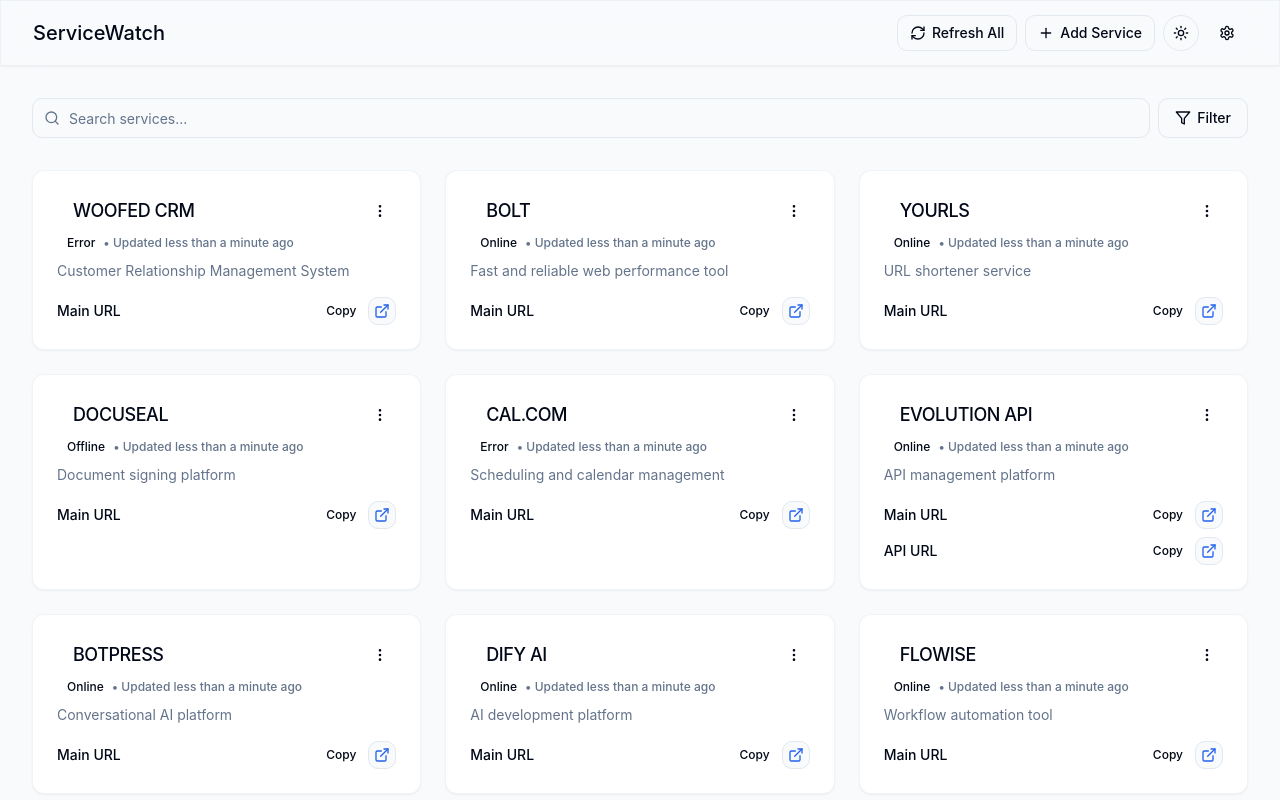
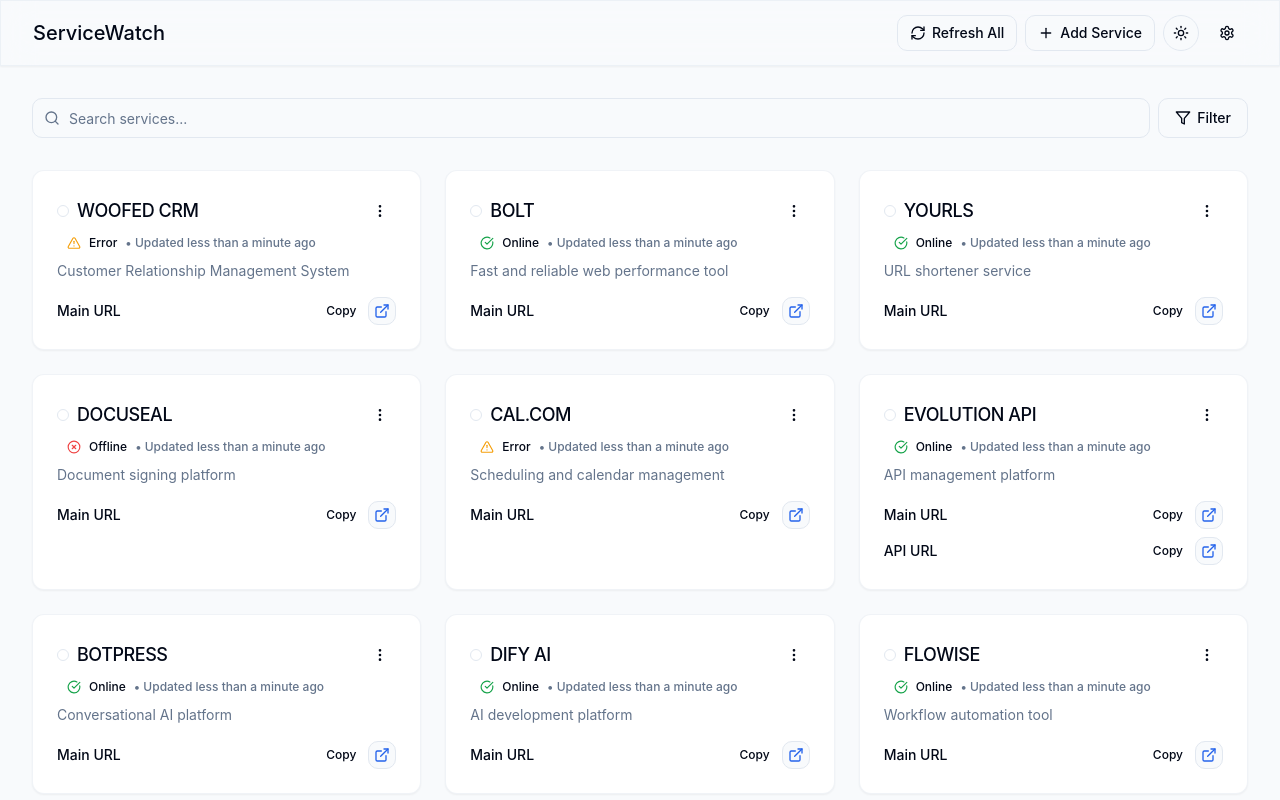
Before and after one commit to ernestodota2011/ServiceWatch, a React (Vite) app: page / in a window 1280 px wide. Shown: the top 800 px of the page. Built offline with nearby package versions, Linux system fonts and the light colour scheme; a web font is replaced by a local one.

Commit message:
Fix: Service status indicator colors
Change the service status indicator colors to differentiate between online, offline, and error states.

```diff
--- a/src/components/ServiceCard.tsx
+++ b/src/components/ServiceCard.tsx
@@ -4,7 +4,7 @@ import { Service, ServiceStatus } from "@/types";
 import { Card, CardContent, CardFooter, CardHeader, CardTitle } from "@/components/ui/card";
 import { Button } from "@/components/ui/button";
 import { DropdownMenu, DropdownMenuContent, DropdownMenuItem, DropdownMenuTrigger } from "@/components/ui/dropdown-menu";
-import { ExternalLink, MoreVertical, Edit, Trash2, RefreshCw } from "lucide-react";
+import { ExternalLink, MoreVertical, Edit, Trash2, RefreshCw, CheckCircle, XCircle, AlertTriangle } from "lucide-react";
 import { useServiceStore } from "@/lib/serviceStore";
 import { formatDistanceToNow } from "date-fns";
 import { toast } from "sonner";
@@ -20,10 +20,19 @@ export function ServiceCard({ service, onEdit }: ServiceCardProps) {
 
   const { id, name, description, status, mainUrl, apiUrl, webhookUrl, lastChecked } = service;
 
-  const statusLabel: Record<ServiceStatus, string> = {
-    online: "Online",
-    offline: "Offline",
-    error: "Error",
+  const statusConfig: Record<ServiceStatus, { label: string, icon: React.ReactNode }> = {
+    online: {
+      label: "Online",
+      icon: <CheckCircle className="h-3.5 w-3.5 mr-1 text-success" />
+    },
+    offline: {
+      label: "Offline",
+      icon: <XCircle className="h-3.5 w-3.5 mr-1 text-destructive" />
+    },
+    error: {
+      label: "Error",
+      icon: <AlertTriangle className="h-3.5 w-3.5 mr-1 text-warning" />
+    },
   };
 
   const handleRefresh = async () => {
@@ -84,7 +93,8 @@ export function ServiceCard({ service, onEdit }: ServiceCardProps) {
         </div>
 
         <div className={`status-badge status-badge-${status} mt-1`}>
-          {statusLabel[status]}
+          {statusConfig[status].icon}
+          {statusConfig[status].label}
           {lastChecked && (
             <span className="text-muted-foreground ml-1">
               • Updated {formatDistanceToNow(new Date(lastChecked), { addSuffix: true })}
--- a/src/index.css
+++ b/src/index.css
@@ -116,31 +116,31 @@
   }
 
   .status-badge-online {
-    @apply bg-success/15 text-success;
+    @apply bg-success/20 text-success font-semibold;
   }
 
   .status-badge-offline {
-    @apply bg-destructive/15 text-destructive;
+    @apply bg-destructive/20 text-destructive font-semibold;
   }
 
   .status-badge-error {
-    @apply bg-warning/15 text-warning;
+    @apply bg-warning/20 text-warning font-semibold;
   }
 
   .status-indicator {
-    @apply w-2 h-2 rounded-full;
+    @apply w-3 h-3 rounded-full border;
   }
 
   .status-indicator-online {
-    @apply bg-success animate-status-pulse;
+    @apply bg-success border-success/30 shadow-[0_0_6px_rgba(22,163,74,0.5)] animate-status-pulse;
   }
 
   .status-indicator-offline {
-    @apply bg-destructive;
+    @apply bg-destructive border-destructive/30 shadow-[0_0_6px_rgba(220,38,38,0.3)];
   }
 
   .status-indicator-error {
-    @apply bg-warning;
+    @apply bg-warning border-warning/30 shadow-[0_0_6px_rgba(234,179,8,0.3)];
   }
 
   .ripple {
```
